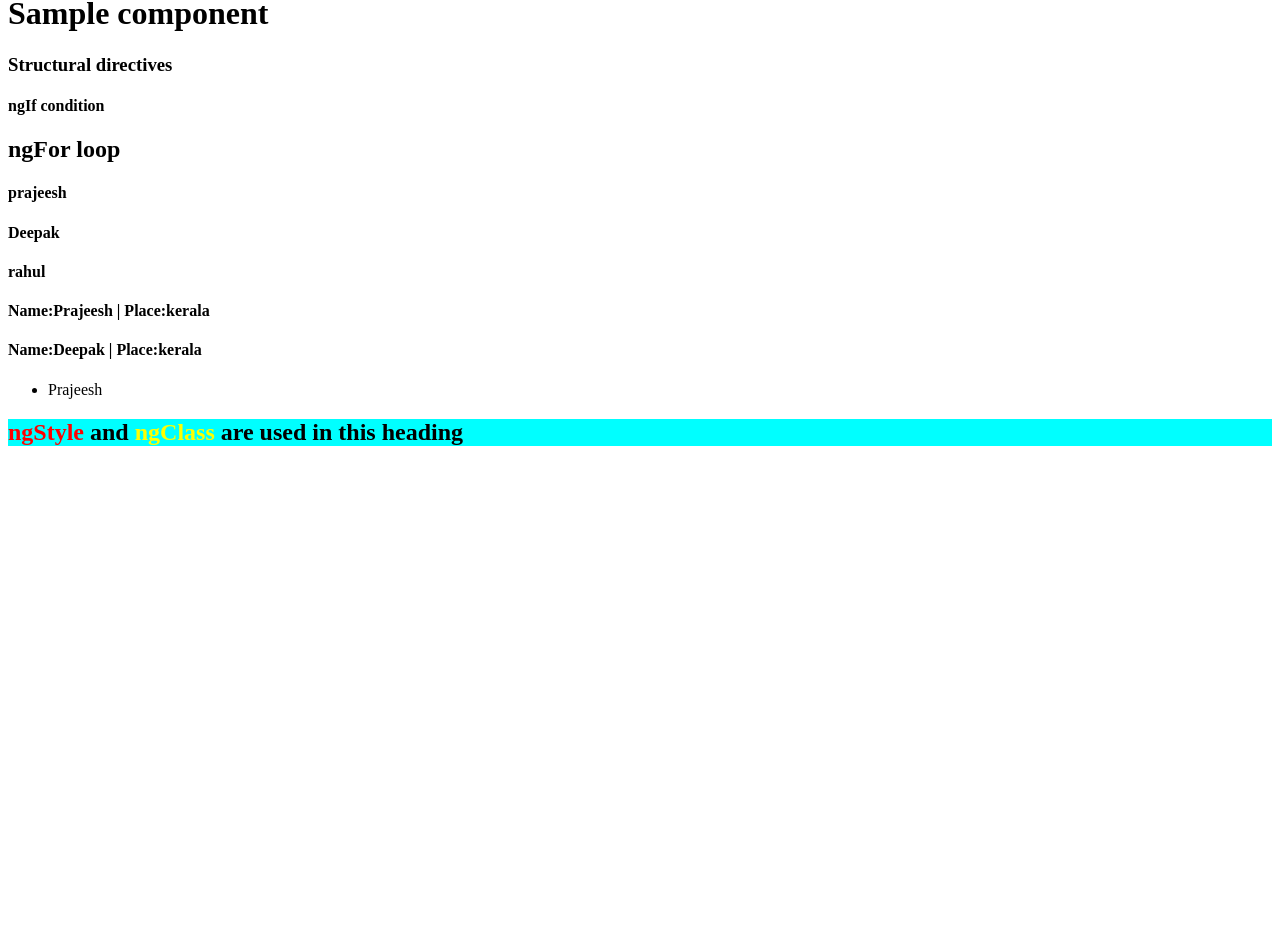
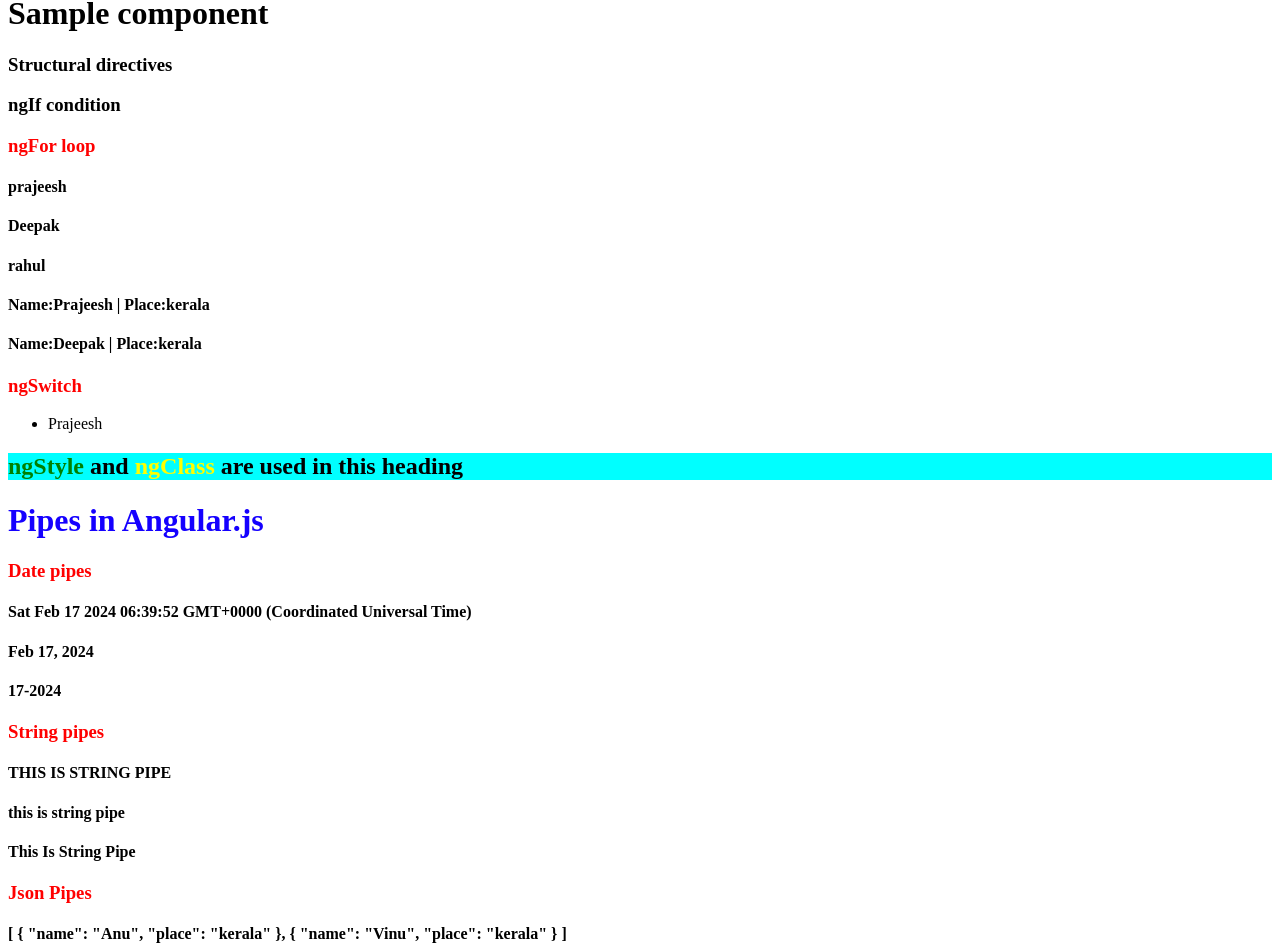
Before and after one commit to Prajeesh7/Angular, an Angular app: page / in a window 1280 px wide. Shown: the part 710-1662 px from the top of the page. Before the commit the page ends 1175 px from the top, so only its background shows below. Built offline with nearby package versions, Linux system fonts and the light colour scheme.

Commit message:
Pipes concept used

```diff
--- a/src/app/sample-component/sample-component.component.css
+++ b/src/app/sample-component/sample-component.component.css
@@ -1,3 +1,9 @@
 .style{
     background-color: aqua;
 }
+.pipesHead{
+    color: rgb(21, 0, 255);
+}
+.subTitle{
+    color: red;
+}
--- a/src/app/sample-component/sample-component.component.html
+++ b/src/app/sample-component/sample-component.component.html
@@ -1,14 +1,26 @@
 <h1>Sample component</h1>
 <h3>Structural directives</h3>
-<h4 *ngIf="true">ngIf condition</h4>
-<h2>ngFor loop</h2>
+<h3 *ngIf="true">ngIf condition</h3>
+<h3 ngClass="subTitle">ngFor loop</h3>
 <h4 *ngFor="let data of values">{{data}}</h4>
 <h4 *ngFor="let one of object">Name:{{one.name}} | Place:{{one.place}}</h4>
 
+<h3 ngClass="subTitle">ngSwitch</h3>
 <ul [ngSwitch]="firstName">
     <li *ngSwitchCase="'Deepak'">Deepak</li>
     <li *ngSwitchCase="'Rahul'">Rahul</li>
     <li *ngSwitchCase="'Prajeesh'">Prajeesh</li>
 </ul>
 
-<h2 ngClass="style"><span [ngStyle]="{color:'red'}">ngStyle</span> and <span [ngStyle]="{color:'yellow'}">ngClass</span> are used in this heading </h2>
+<h2 ngClass="style"><span [ngStyle]="{color:'green'}">ngStyle</span> and <span [ngStyle]="{color:'yellow'}">ngClass</span> are used in this heading </h2>
+<h1 ngClass="pipesHead">Pipes in Angular.js</h1>
+<h3 ngClass="subTitle">Date pipes</h3>
+<h4>{{demoDate}}</h4>
+<h4>{{demoDate | date }}</h4>
+<h4>{{demoDate | date:"dd-yyyy"}}</h4>
+<h3 ngClass="subTitle">String pipes</h3>
+<h4>{{nameValue | uppercase}}</h4>
+<h4>{{nameValue | lowercase}}</h4>
+<h4>{{nameValue | titlecase}}</h4>
+<h3 ngClass="subTitle">Json Pipes</h3>
+<h4>{{secondObject | json}}</h4>
--- a/src/app/sample-component/sample-component.component.ts
+++ b/src/app/sample-component/sample-component.component.ts
@@ -16,4 +16,8 @@ export class SampleComponentComponent {
   values = ['prajeesh','Deepak','rahul']
   object = [{name:'Prajeesh',place:'kerala'},{name:'Deepak',place:'kerala'}]
   firstName='Prajeesh'
+
+  demoDate = Date()
+  nameValue='This is string pipe'
+  secondObject=[{name:'Anu',place:'kerala'},{name:'Vinu',place:'kerala'}]
 }
```
